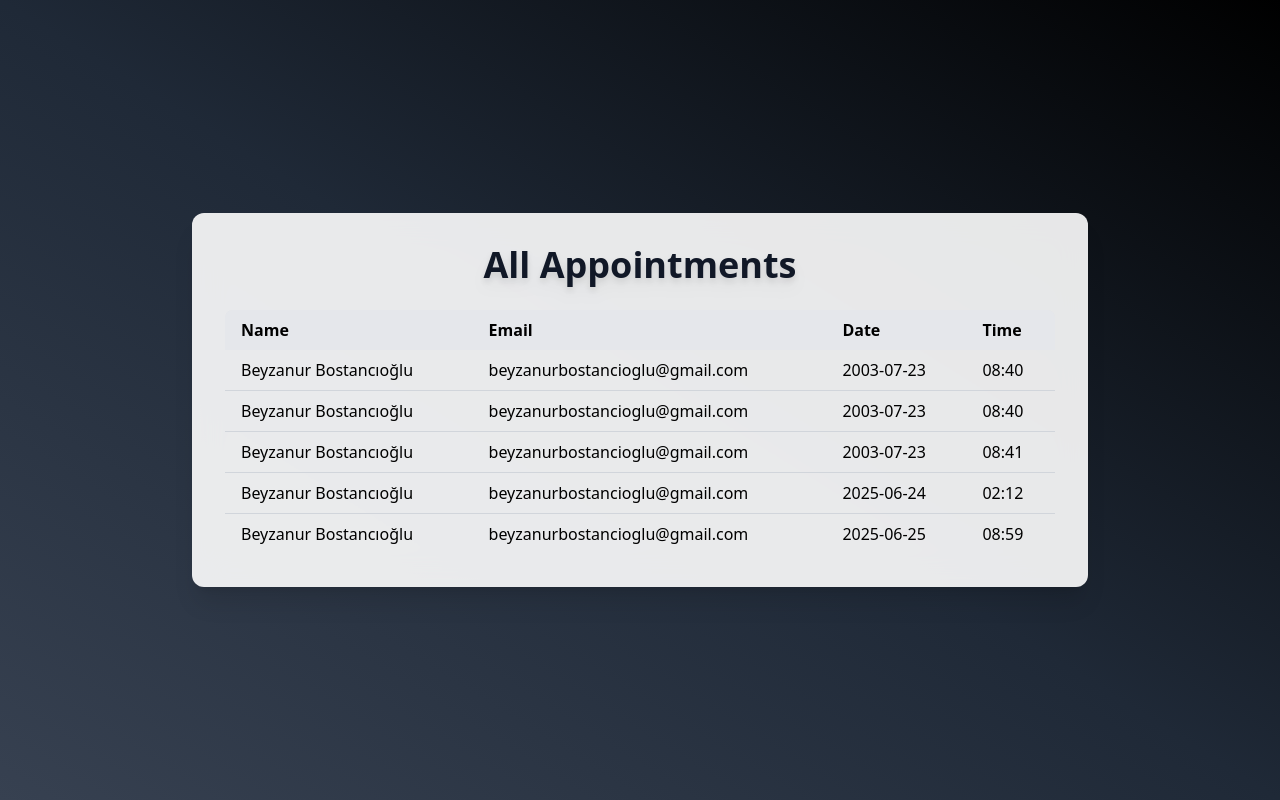
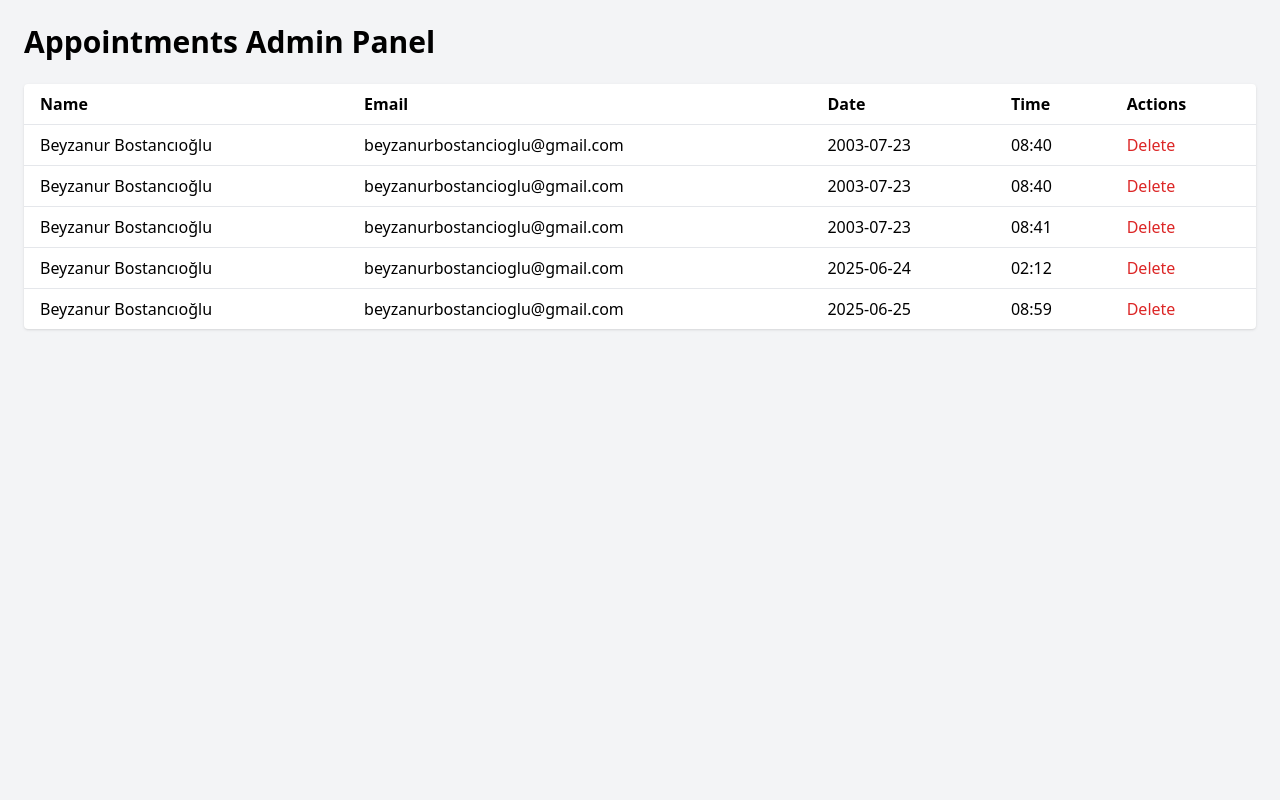
Before and after one commit to beyzanurbostancioglu/appointment-booking, a Flask app: page /admin in a window 1280 px wide. Run offline with Flask 3, Linux system fonts and the light colour scheme; data comes from the database, SQL or seed files in the repository; both versions use the stored data as it was after the commit; some libraries are stand-ins or nearby versions.

Commit message:
Added delete functionality and updated admin panel UI

```diff
--- a/app.py
+++ b/app.py
@@ -37,6 +37,13 @@ def admin():
     appointments = conn.execute('SELECT * FROM appointments').fetchall()
     conn.close()
     return render_template('admin.html', appointments=appointments)
+@app.route('/delete/<int:id>', methods=['POST'])
+def delete(id):
+    conn = get_db_connection()
+    conn.execute('DELETE FROM appointments WHERE id = ?', (id,))
+    conn.commit()
+    conn.close()
+    return redirect('/admin')
 
 if __name__ == '__main__':
     conn = get_db_connection()
--- a/templates/admin.html
+++ b/templates/admin.html
@@ -2,32 +2,38 @@
 <html lang="en">
 <head>
   <meta charset="UTF-8" />
-  <title>Admin - View Appointments</title>
+  <title>Admin Panel</title>
   <script src="https://cdn.tailwindcss.com"></script>
 </head>
-<body class="min-h-screen bg-gradient-to-tr from-gray-700 via-gray-800 to-black flex items-center justify-center p-8">
-  <div class="bg-white bg-opacity-90 backdrop-blur-lg rounded-xl shadow-xl max-w-4xl w-full p-8">
-    <h1 class="text-4xl font-extrabold text-gray-900 mb-6 text-center drop-shadow-lg">All Appointments</h1>
-    <table class="min-w-full border border-gray-300 rounded-lg overflow-hidden">
-      <thead class="bg-gray-200">
+<body class="bg-gray-100 p-6">
+  <h1 class="text-3xl font-bold mb-6">Appointments Admin Panel</h1>
+
+  <table class="min-w-full divide-y divide-gray-200 bg-white rounded shadow">
+    <thead>
       <tr>
         <th class="px-4 py-2 text-left">Name</th>
         <th class="px-4 py-2 text-left">Email</th>
         <th class="px-4 py-2 text-left">Date</th>
         <th class="px-4 py-2 text-left">Time</th>
+        <th class="px-4 py-2 text-left">Actions</th>
       </tr>
     </thead>
     <tbody>
       {% for appointment in appointments %}
-        <tr class="border-b border-gray-300">
-          <td class="px-4 py-2">{{ appointment['name'] }}</td>
-          <td class="px-4 py-2">{{ appointment['email'] }}</td>
-          <td class="px-4 py-2">{{ appointment['date'] }}</td>
-          <td class="px-4 py-2">{{ appointment['time'] }}</td>
+      <tr class="border-t">
+        <td class="px-4 py-2">{{ appointment.name }}</td>
+        <td class="px-4 py-2">{{ appointment.email }}</td>
+        <td class="px-4 py-2">{{ appointment.date }}</td>
+        <td class="px-4 py-2">{{ appointment.time }}</td>
+        <td class="px-4 py-2">
+          <form method="POST" action="/delete/{{ appointment.id }}" onsubmit="return confirm('Are you sure you want to delete this appointment?');">
+            <button type="submit" class="text-red-600 hover:text-red-900">Delete</button>
+          </form>
+        </td>
       </tr>
       {% endfor %}
     </tbody>
   </table>
-  </div>
+
 </body>
 </html>
```
Also changed, not shown: appointments.db. Lines whose indentation alone changed are shown as unchanged.
